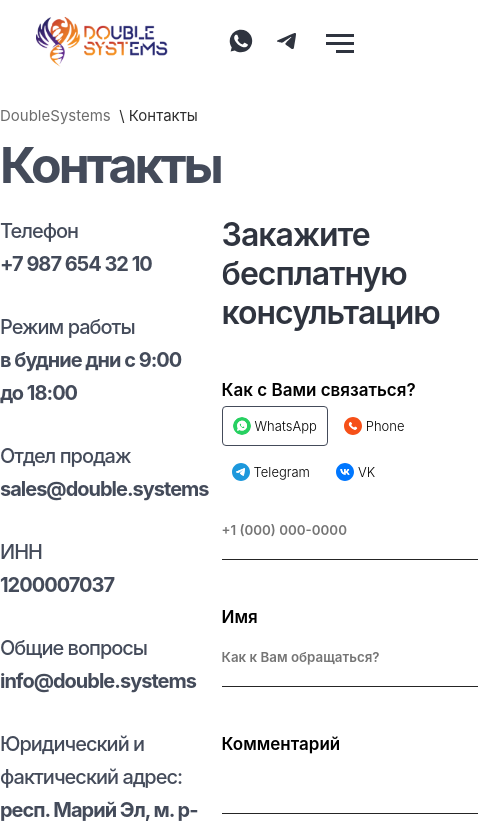
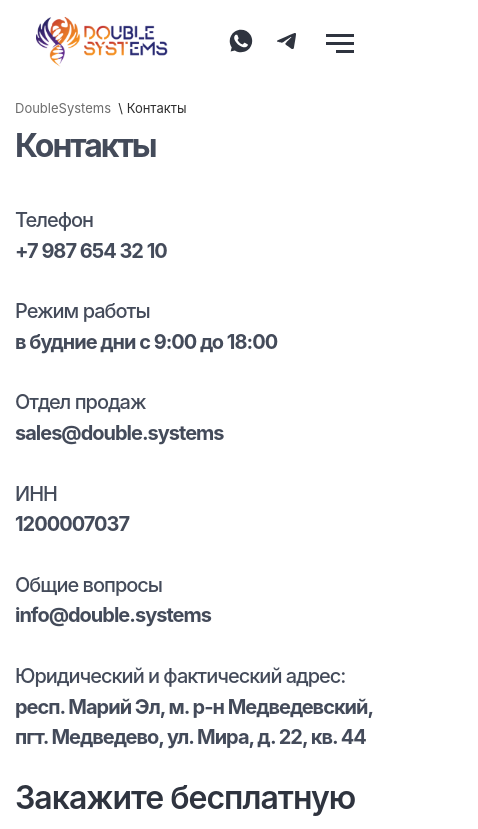
Before and after one commit to FlaTy7375/DoubleSystems, a Next.js app: page /contacts in a window 390 px wide. Shown: the top 829 px of the page, 478 px wide, since content can reach past the window. Built offline with nearby package versions, Linux system fonts and the light colour scheme.

Commit message:
I made a phone-friendly app for contacts.

```diff
--- a/src/components/blocks/contacts/style.js
+++ b/src/components/blocks/contacts/style.js
@@ -170,4 +170,53 @@ export const StyledContactsForm = styled.main`
         letter-spacing: -3px;
         color: rgba(47, 52, 63, 1);
     }
+
+    @media (max-width: 756px) {
+        padding: 0 15px;
+        margin-top: 14px;
+        margin-bottom: 60px;
+
+        .tegs-title {
+            display: none;
+        }
+
+        .cases-link {
+            font-size: 13px;
+        }
+
+        .contacts-title {
+            margin-bottom: 40px;
+            font-size: 32px;
+            letter-spacing: -2px;
+        }
+
+        .contacts-wrapper {
+            flex-direction: column;
+            gap: 25px;
+        }
+
+        .contacts-list {
+            width: 100%;
+        }
+
+        .contacts-info {
+            line-height: 153%;
+        }
+
+        .form-title {
+            line-height: 40px;
+        }
+
+        .form-list {
+            margin-top: 10px;
+        }
+
+        .contacts-form {
+            width: 100%;
+        }
+
+        .form-button {
+            margin-top: 36px;
+        }
+    }
 `
```
